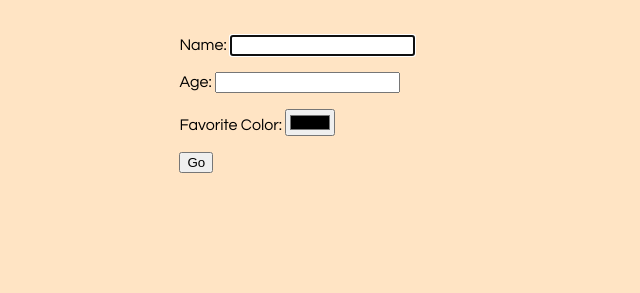
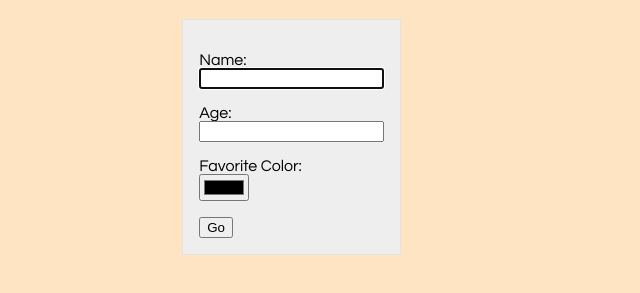
Before and after one commit to ritisachdeva/user-directory, a plain HTML site: page index.html in a window 1280 px wide. Shown: the part 57-350 px from the top of the page, without its empty margins (0-640 px from the left). Drawn offline with Linux system fonts and the light colour scheme.

Commit message:
style the form

```diff
--- a/index.css
+++ b/index.css
@@ -6,3 +6,13 @@ main {
     display: flex;
     justify-content: space-around;
 }
+
+form{
+    background-color: #eeeeee;
+    padding: 1rem;
+    border: 1px solid #e3e3e3;
+}
+
+label{
+    display: block;
+}
```
